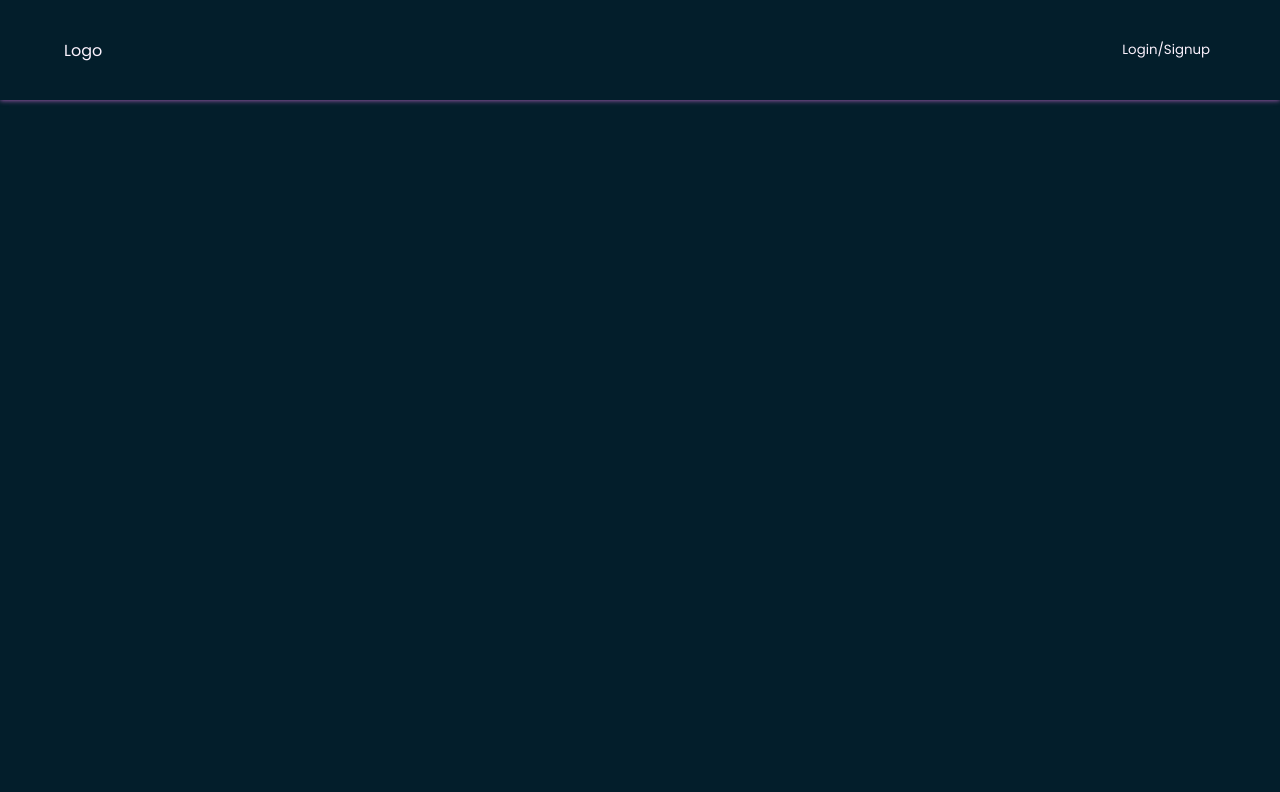
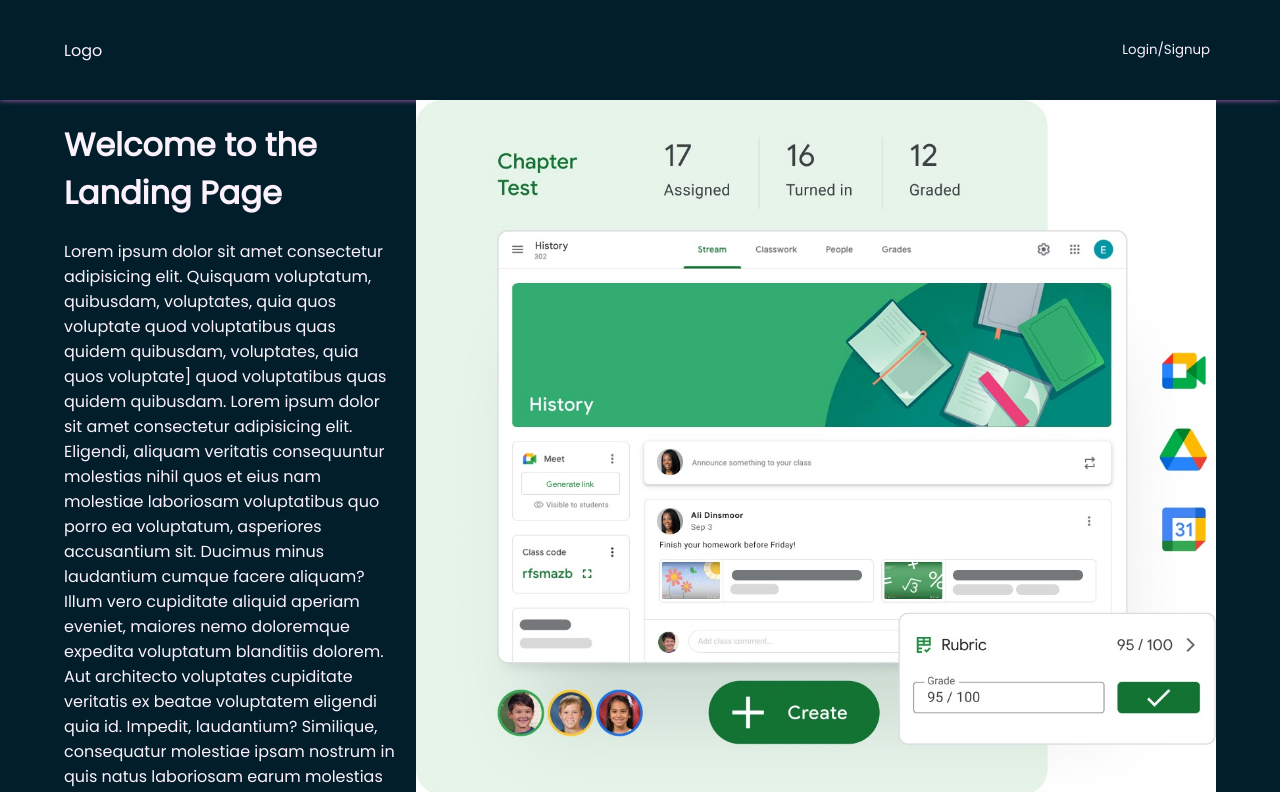
Before and after one commit to divyanshraj0408/ClassConnect, a React (Vite) app in the folder client/: page / in a window 1280 px wide. Shown: the top 792 px of the page. Built offline with nearby package versions, Linux system fonts and the light colour scheme.

Commit message:
improve front-end 🎨

```diff
--- a/client/src/landingPage/pages/LandingPage.css
+++ b/client/src/landingPage/pages/LandingPage.css
@@ -0,0 +1,7 @@
+.landing-page__content {
+  display: flex;
+  gap: 20px;
+}
+.landing-page__header-image img {
+  width: 50rem;
+}
--- a/client/src/landingPage/pages/LandingPage.tsx
+++ b/client/src/landingPage/pages/LandingPage.tsx
@@ -1,6 +1,7 @@
 import { useNavigate } from "react-router-dom";
 
 import Navbar from "../../shared/Navbar/Navbar";
+import image from "../assets/landingPagePhoto.jpg";
 import "./LandingPage.css";
 const LandingPage = () => {
   const navigate = useNavigate();
@@ -11,6 +12,37 @@ const LandingPage = () => {
   return (
     <div>
       <Navbar logo="Logo" handleClick={handleClick} text="Login/Signup" />
+      <div className="landing-page container">
+        <div className="landing-page__content">
+          <div className="landing-page__header-text">
+            <h1 className="landing-page__heading">
+              Welcome to the Landing Page
+            </h1>
+            <p className="landing-page__text">
+              Lorem ipsum dolor sit amet consectetur adipisicing elit. Quisquam
+              voluptatum, quibusdam, voluptates, quia quos voluptate quod
+              voluptatibus quas quidem quibusdam, voluptates, quia quos
+              voluptate] quod voluptatibus quas quidem quibusdam. Lorem ipsum
+              dolor sit amet consectetur adipisicing elit. Eligendi, aliquam
+              veritatis consequuntur molestias nihil quos et eius nam molestiae
+              laboriosam voluptatibus quo porro ea voluptatum, asperiores
+              accusantium sit. Ducimus minus laudantium cumque facere aliquam?
+              Illum vero cupiditate aliquid aperiam eveniet, maiores nemo
+              doloremque expedita voluptatum blanditiis dolorem. Aut architecto
+              voluptates cupiditate veritatis ex beatae voluptatem eligendi quia
+              id. Impedit, laudantium? Similique, consequatur molestiae ipsam
+              nostrum in quis natus laboriosam earum molestias maiores sed quod
+              dolore voluptatum temporibus architecto saepe illum aperiam aut
+              accusamus dolores dignissimos aliquid eum suscipit. Blanditiis
+              similique aut ratione modi nobis fugiat earum autem ullam
+              reprehenderit inventore.
+            </p>
+          </div>
+          <div className="landing-page__header-image">
+            <img src={image} alt="" />
+          </div>
+        </div>
+      </div>
     </div>
   );
 };
```
Also changed, not shown: client/src/landingPage/assets/3593987.jpg (added).
